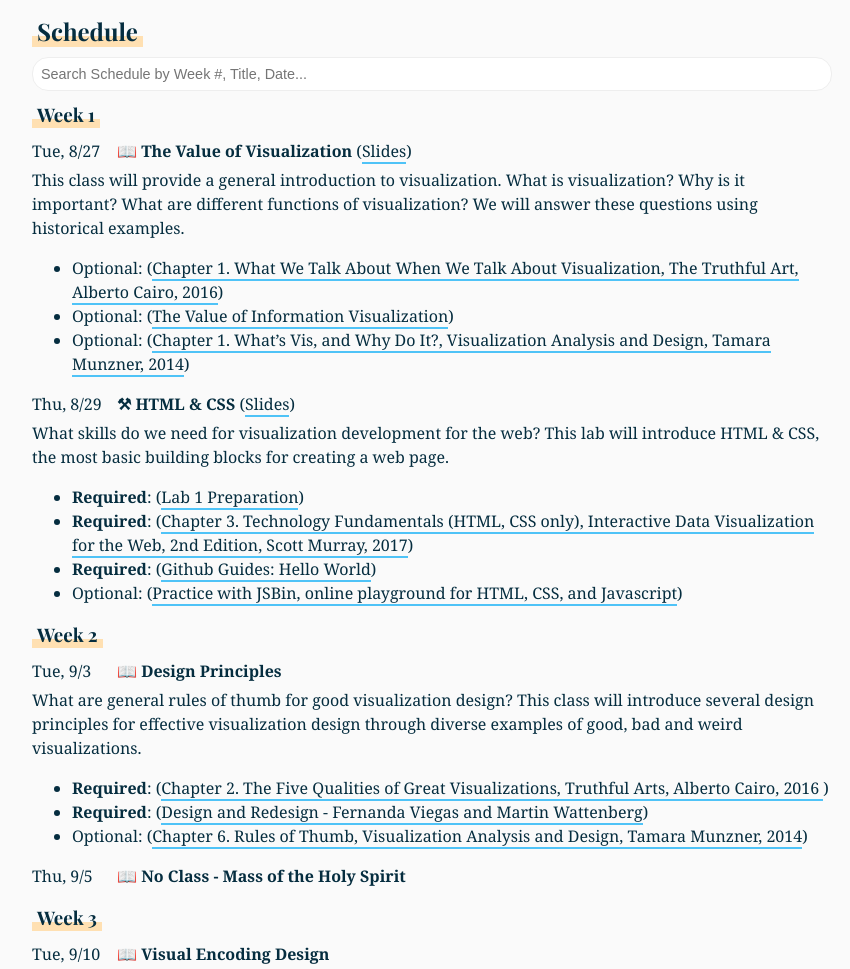
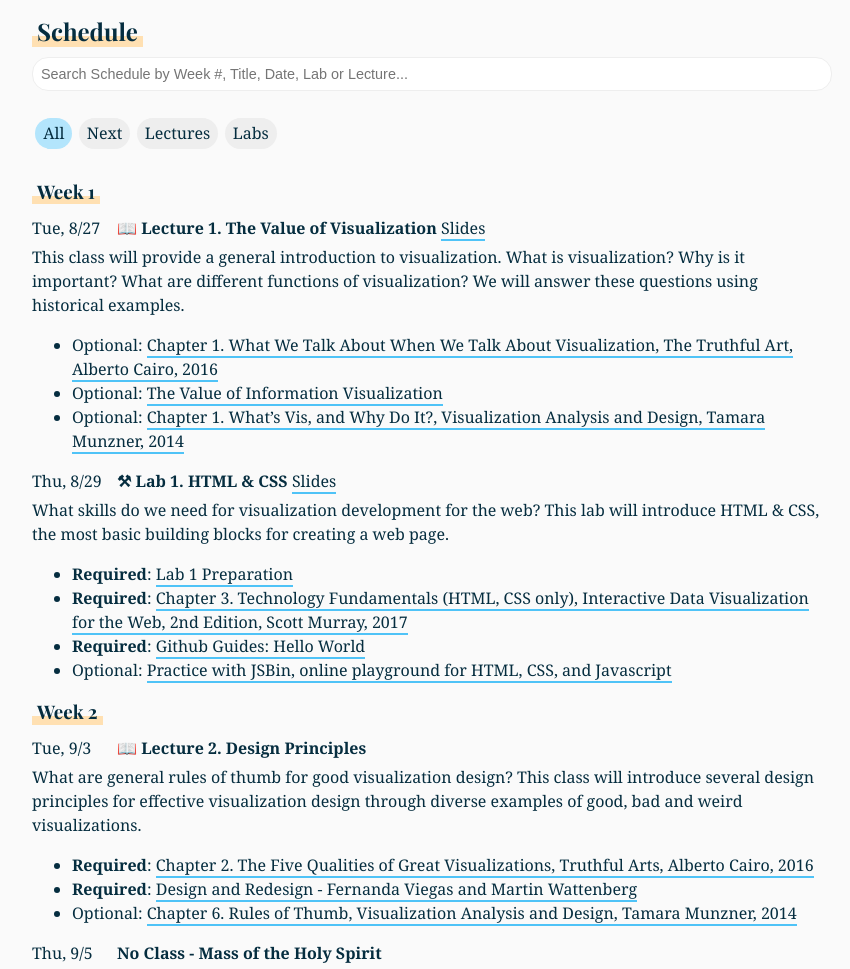
Before and after one commit to bcviscourse/bcviscourse.github.io, a plain HTML site: page index.html in a window 1280 px wide. Shown: the part 1605-2574 px from the top of the page, without its empty margins (208-1058 px from the left). Drawn offline with nearby package versions, Linux system fonts and the light colour scheme.

Commit message:
add preset filters

```diff
--- a/assets/scripts/index.js
+++ b/assets/scripts/index.js
@@ -4,27 +4,36 @@ document.querySelector('#copyright-year').innerHTML = (new Date()).getFullYear()
 
 let syllabus;
 fetch('assets/syllabus.json').then(resp=>resp.json()).then(course=>{
-    console.log('course', course);
     syllabus = course;
     syllabus.weeks = groupByWeek(syllabus);
     renderSchedule(syllabus.weeks);
 
 
 });
+let formatDate = (d)=>`${revDayMap[d.getDay()]}, ${d.getMonth()+1}/${d.getDate()}`
 function groupByWeek(syllabus){
     let days = syllabus.info.days.split('/');
 
     let delta = dayMap[days[1]] - dayMap[days[0]];
     let startDay = new Date(Date.parse(syllabus.info.start_date));
-    let toggle = true;
+    let lecture = 1;
+    let lab = 1;
     let groupped = syllabus.schedule.map((classDay,i)=>{
 
         let move = i%2? (7*(i-1)/2+delta):7*i/2;
         let curDay = new Date(startDay.valueOf());
-        // console.log('start date', curDay, move);
         curDay.setDate(startDay.getDate() + move);
         classDay.week = `Week ${parseInt(i/2+1)}`;
-        classDay.date = `${revDayMap[curDay.getDay()]}, ${curDay.getMonth()+1}/${curDay.getDate()}`;
+        classDay.date = curDay;
+
+        if (classDay.type==="lab"){
+            classDay.index = lab;
+            lab+=1;
+        }else if (classDay.type==="lecture"){
+            classDay.index = lecture
+            lecture+=1;
+        }
+
         return classDay;
     }).reduce((acc,d,i)=>{
         if (acc[d.week]){
@@ -54,7 +63,6 @@ function renderSchedule(weeks){
         });
         // let move = i%2? (7*(i-1)/2+delta):7*i/2;
         // let curDay = new Date(startDay.valueOf());
-        // // console.log('start date', curDay, move);
         // curDay.setDate(startDay.getDate() + move);
         // let child = renderDaySchedule(classDay, curDay);
         // container.appendChild(child);
@@ -68,9 +76,9 @@ function renderDaySchedule(d){
     div.classList.add('class');
     div.innerHTML =  `
         <div class="header" id="${d.title}">
-            <span class="date">${d.date}</span>
-            <strong>${d.is_lab? '⚒':'📖'} ${d.title}</strong>
-            &nbsp;<span>${d.slides?`(<a href="${d.slides}" target="_blank">Slides</a>)`:''}</span>
+            <span class="date">${formatDate(d.date)}</span>
+            <strong>${d.type==="lab"? '⚒ Lab':(d.type==="lecture"?'📖 Lecture':'')} ${d.index?d.index+'.':''} ${d.title}</strong>
+            &nbsp;<span>${d.slides?`<a href="${d.slides}" target="_blank">Slides</a>`:''}</span>
         </div>
         <div class="content">
             <p class="desc">${d.desc}</p>
@@ -86,7 +94,7 @@ function renderReadings(d){
     return `<ul> ${d.reduce((output, reading, i)=>{
         output+=`<li>
             ${(reading.required?'<strong>Required</strong>':'Optional')}:
-            (<a class='reading-title' target='_blank' href='${reading.link}'>${reading.title}</a>)
+            <a class='reading-title' target='_blank' href='${reading.link}'>${reading.title}</a>
 
         </li>`
         return output;
@@ -97,7 +105,6 @@ let newsSearch = document.querySelector('.search input[name="schedule"');
 
 newsSearch.addEventListener('input', function(event){
     // renderNews(allNews.filter(''))
-    // console.log('value', this.value);
     if (this.value!=''){
         let filtered = [];
         syllabus.weeks.forEach((week,i)=>{
@@ -106,7 +113,8 @@ newsSearch.addEventListener('input', function(event){
             }else{// filter individual schedule
                 let copy = {...week};
                 copy.schedule = copy.schedule.filter(d=>{
-                    return (d.date + ' ' + d.title).toLowerCase().includes(this.value.toLowerCase());
+                    let type = `${d.type==="lab"? 'Lab':(d.type==="lecture"?'Lecture':'')} ${d.index?d.index+'. ':''}`
+                    return (formatDate(d.date) + ' ' + type + d.title).toLowerCase().includes(this.value.toLowerCase());
                 })
                 filtered.push(copy);
             }
@@ -116,3 +124,46 @@ newsSearch.addEventListener('input', function(event){
         renderSchedule(syllabus.weeks);
     }
 });
+
+let conds = document.querySelectorAll('.filter .chip');
+
+conds.forEach(cond=>cond.addEventListener('click', function(event){
+    if (this.classList.contains('selected')==false){
+        let selected = document.querySelector('.chip.selected');
+        selected.classList.remove('selected');
+        this.classList.add('selected');
+        let dataCond = this.dataset.cond;
+        let filtered = [];
+        switch (dataCond){
+            case 'all-schedule':
+                filtered= syllabus.weeks;
+                break;
+            case 'next-schedule':
+                let now = new Date();
+                syllabus.weeks.find((week,i)=>{
+                    let copy = {...week};
+                    copy.schedule = copy.schedule.filter(d=>d.date>now);
+                    filtered.push(copy);
+                    return copy.schedule.length>0? true:false;
+                })
+                break;
+            case 'lecture-schedule':
+                syllabus.weeks.forEach((week,i)=>{
+                    let copy = {...week};
+                    copy.schedule = copy.schedule.filter(d=>d.type==='lecture');
+                    filtered.push(copy);
+                })
+                break;
+            case 'lab-schedule':
+                syllabus.weeks.forEach((week,i)=>{
+                    let copy = {...week};
+                    copy.schedule = copy.schedule.filter(d=>d.type==='lab');
+                    filtered.push(copy);
+                })
+                break;
+
+        }
+        renderSchedule(filtered);
+
+    }
+}));
--- a/assets/styles/index.css
+++ b/assets/styles/index.css
@@ -203,3 +203,22 @@ body{
     border: 1px solid #eeeeee;
     outline: none;
 }
+
+.filter{
+  padding:1rem 0;
+  display: flex;
+  flex-wrap: wrap;
+}
+.chip{
+  border-radius: 1rem;
+  background: #eeeeee;
+
+  padding: .2rem 0.5rem;
+  margin: .2rem;
+  cursor: pointer;
+  transition: all 0.2s;
+}
+.chip.selected{
+  background: #B3E5FC;
+  /* color:#fafafa; */
+}
--- a/assets/syllabus.json
+++ b/assets/syllabus.json
@@ -10,6 +10,7 @@
             "title": "The Value of Visualization",
             "desc":"This class will provide a general introduction to visualization. What is visualization? Why is it important? What are different functions of visualization? We will answer these questions using historical examples.",
             "slides":"assets/slides/1. Value of Visualization.pdf",
+            "type":"lecture",
             "readings":[
                 {
                     "title":"Chapter 1. What We Talk About When We Talk About Visualization, The Truthful Art, Alberto Cairo, 2016",
@@ -31,7 +32,7 @@
         {
             "title": "HTML & CSS",
             "desc":"What skills do we need for visualization development for the web? This lab will introduce HTML & CSS, the most basic building blocks for creating a web page.",
-            "is_lab":true,
+            "type":"lab",
             "slides":"assets/slides/1. HTML & CSS.pdf",
             "readings":[
                 {
@@ -59,6 +60,7 @@
         {
             "title": "Design Principles",
             "desc":"What are general rules of thumb for good visualization design? This class will introduce several design principles for effective visualization design through diverse examples of good, bad and weird visualizations.",
+            "type":"lecture",
             "readings":[
                 {
                     "title":"Chapter 2. The Five Qualities of Great Visualizations, Truthful Arts, Alberto Cairo, 2016 ",
@@ -79,6 +81,7 @@
         },
         {
             "title": "No Class - Mass of the Holy Spirit",
+            "type": "noclass",
             "desc":"",
             "readings":[
             ]
@@ -86,6 +89,7 @@
         {
             "title": "Visual Encoding Design",
             "desc":"What are building blocks of a visualization? This lecture introduces visual marks and perceptual channels and provides a systematic way to encode an effective visualization and decode existing visualizations in the wild.",
+            "type":"lecture",
             "readings":[
                 {
                     "title":"5. Basic Principles of Visualization, The Truthful Art, Alberto Cairo, 2016",
@@ -116,7 +120,7 @@
         {
             "title": "Introduction to Javascript",
             "desc":"How to make a web page dynamic and interactive? In this lab, students will learn basics of the Javascript language (e.g., loops and functions) and how to create an interactive bar chart.",
-            "is_lab":true,
+            "type":"lab",
             "readings":[
                 {
                     "title":"Chapter 3. Technology Fundamentals (Javascript only), Interactive Data Visualization for the Web, 2nd Edition, Scott Murray, 2017",
@@ -134,6 +138,7 @@
         {
             "title": "Exploratory Data Analysis",
             "desc":"What do we first do when we have data? We explore the data to gain insights about the data. This lecture provides the role of visualizations for exploratory analysis beyond formal statistical modelling and testing.",
+            "type":"lecture",
             "readings":[
                 {
                     "title":"Watch 1. Tableau Public Overview (7:10)",
@@ -160,7 +165,7 @@
         {
             "title": "Introduction to SVG & D3",
             "desc":"Building a visualization requires technology beyond simple HTML, CSS, and Javascript. This lab will give an introduction to how to generate vector-based graphics and bind data to the graphics using D3.js.",
-            "is_lab":true,
+            "type":"lab",
             "readings":[
                 {
                     "title":"Chapter 3. Technology Fundamentals (SVG only), Interactive Data Visualization for the Web, 2nd Edition, Scott Murray, 2017",
@@ -184,6 +189,7 @@
             "title": "Storytelling with Data",
             "desc":"Visualization is not just for analyzing data but for communication of it. What are strategies for telling compelling stories with data? This lecture will take a look at different types of data stories and basic design guidelines.",
             "slides":"/",
+            "type":"lecture",
             "readings":[
                 {
                     "title":"Chapter 8. Pulling it all together, Storytelling with Data, Cole Nussbaumer Knaflic, 2015",
@@ -210,7 +216,7 @@
         {
             "title": "D3 Scales and Axes",
             "desc":"How do we map data to pixels? Students will learn about scale functions to handle the mapping of different types of data, as well as axes to generate visual guides for reading the scales.",
-            "is_lab":true,
+            "type":"lab",
             "readings":[
                 {
                     "title":"Chapter 7. Scales, Interactive Data Visualization for the Web, 2nd Edition, Scott Murray, 2017",
@@ -228,6 +234,7 @@
         {
             "title": "Task Analysis and Evaluation",
             "desc":"Effective visualization depends on specific tasks to be performed on. In this lecture, we will look at a formal methodology to translate high-level goals into low-level tasks, as well as different evaluation methods.",
+            "type":"lecture",
             "readings":[
                 {
                     "title":"TBD",
@@ -239,7 +246,7 @@
         {
             "title": "D3 Update Pattern",
             "desc":"What do we do when new data comes in? This lab will tackle the general update pattern for populating new data to an existing visualization, which is at the heart of the D3 library design.",
-            "is_lab":true,
+            "type":"lab",
             "readings":[
                 {
                     "title":"Chapter 9. Updates, Transitions, and Motion, Interactive Data Visualization for the Web, 2nd Edition, Scott Murray, 2017",
@@ -263,6 +270,7 @@
         {
             "title": "Interaction",
             "desc":"How can we explore complex and multi-faceted data in a limited screen space? In this lecture, we will discuss different interaction techniques that allow us to dynamically filter data and coordinate multiple views.",
+            "type":"lecture",
             "readings":[
                 {
                     "title":"TBD",
@@ -274,7 +282,7 @@
         {
             "title": "D3 Layouts",
             "desc":"Advanced visualizations beyond simple statistical charts often require complex layouts. In this lab, students will learn to use space more effectively by experimenting with commonly used layouts.",
-            "is_lab":true,
+            "type":"lab",
             "readings":[
                 {
                     "title":"Chapter 13.Layouts, Interactive Data Visualization for the Web, 2nd Edition, Scott Murray, 2017",
@@ -291,6 +299,7 @@
 
         {
             "title": "No Class - Fall Break",
+            "type": "noclass",
             "desc":"",
             "readings":[
             ]
@@ -298,7 +307,7 @@
         {
             "title": "D3 Brushing and Linking",
             "desc":"The fundamental guiding principle for interactive visualization is \"Overview first, zoom and filter, then details-on-demand\". In this lab, we will implement the principle using a focus + context technique.",
-            "is_lab":true,
+            "type":"lab",
             "readings":[
                 {
                     "title":"Chapter 10.Interactivity, Interactive Data Visualization for the Web, 2nd Edition, Scott Murray, 2017",
@@ -315,6 +324,7 @@
 
         {
             "title": "No Class - IEEE VIS Conference Travel",
+            "type": "noclass",
             "desc":"TBD: there might be a guest lecture or visit to exhibitions in nearby libraries.",
             "readings":[
             ]
@@ -322,7 +332,7 @@
         {
             "title": "D3 Custom Visualizations",
             "desc":"Standard visualizations may not be able to handle the complexity of your data. This lab provides an opportunity to learn how to go out of the box and invent novel visual encodings.",
-            "is_lab":true,
+            "type":"lab",
             "readings":[
                 {
                     "title":"Creating a Unique Visualization",
@@ -340,6 +350,7 @@
         {
             "title": "Perception & Cognition",
             "desc":"Well-designed visualizations leverage human visual perception to amplify our limited cognitive abilities. We will cover a set of perception theories on colors, size estimation, preattentive processing, gestalt principles, and more. ",
+            "type":"lecture",
             "readings":[
                 {
                     "title":"Perception in Visualization, Christopher G. Healey, 2012",
@@ -368,7 +379,7 @@
         {
             "title": "D3 Multiple View Compositions",
             "desc":"To support complex tasks or to see multiple perspectives on data, we need more than one visualization. In this lab, students will learn how to coordinate multiple visualizations.",
-            "is_lab":true,
+            "type":"lab",
             "readings":[
                 {
                     "title":"Towards Reusable Charts",
@@ -381,6 +392,7 @@
         {
             "title": "Networks and Maps",
             "desc":"Statistical graphics can cover tabular data but not network and geographic data. In this lecture, students will learn about specialized visualizations for graph structures and geographic maps.",
+            "type":"lecture",
             "readings":[
                 {
                     "title":"What to consider when creating choropleth maps, Lisa Charlotte Rost, 2018",
@@ -399,7 +411,7 @@
         {
             "title": "Introduction to Vega-Lite",
             "desc":"While D3 is the Swiss army knife for custom visualizations, it is often overkill for most visualizations. This lab introduces Vega-lite that provides a higher-level grammar for rapidly generating standard visualizations.",
-            "is_lab":true,
+            "type":"lab",
             "readings":[
                 {
                     "title":"TBD",
@@ -412,6 +424,7 @@
         {
             "title": "Multi-Dimensional Data",
             "desc":"Data is getting more complex and multi-structured (e.g., multivariate dynamic networks), or even unstructured (e.g., text). In this lecture, we will take a look at more complex visualizations for tables, networks, maps, and combinations of all.",
+            "type":"lecture",
             "readings":[
                 {
                     "title":"A Tour through the Visualization Zoo",
@@ -429,7 +442,7 @@
         {
             "title": "Advanced Vega-lite",
             "desc":"While not as flexible as D3, Vega-lite provides several ways to create beyond simple statistical charts including cartograms and parallel coordinate plots. This lab will cover how to construct multi-view interactive displays in Vega-lite.",
-            "is_lab":true,
+            "type":"lab",
             "readings":[
                 {
                     "title":"TBD",
@@ -441,10 +454,11 @@
 
         {
             "title": "Design Feedback Session 1",
+            "type":"presentation",
             "desc":"Feedback is critical in the visualization design process. Student teams will present working-in-progress prototypes or sketches, and receive constructive feedback from peers.",
             "readings":[
                 {
-                    "title":"The 10 Bad Habits that Hurt Critique.pdf",
+                    "title":"The 10 Bad Habits that Hurt Critique",
                     "link":"assets/readings/The 10 Bad Habits that Hurt Critique.pdf",
                     "required": true
                 }
@@ -452,6 +466,7 @@
         },
         {
             "title": "Design Feedback Session 2",
+            "type":"presentation",
             "desc":"Feedback is critical in the visualization design process. Student teams will present working-in-progress prototypes or sketches, and receive constructive feedback from peers.",
             "readings":[
             ]
@@ -459,6 +474,7 @@
         {
             "title": "Uncertainty and Interpretability",
             "desc":"Statistical models are everywhere nowadays. These models are not deterministic and generate estimates with uncertainty. This lecture will introduce visualizations to provide more credible interpretations of the models.",
+            "type":"lecture",
             "readings":[
                 {
                     "title":"The Visual Uncertainty Experience, OpenVis 2016, Jessica Hullman",
@@ -474,16 +490,19 @@
         },
         {
             "title": "No Class - Thanksgiving Day",
+            "type": "noclass",
             "desc":"",
             "readings":[
             ]
         },{
             "title": "Research in Visualization",
+            "type":"lecture",
             "desc":"Anyone can do research in visualization. The final project in this class is an example of visualization research. In this lecture, we will see what types of research exist in the field.",
             "readings":[
             ]
         },{
             "title": "Final Project Presentation",
+            "type":"presentation",
             "desc":"Student teams will showcase their final prototypes to the class. Presenting an idea clearly and professionally is important and will be part of the final project evaluation.",
             "readings":[
             ]
--- a/index.html
+++ b/index.html
@@ -85,7 +85,13 @@
             <section>
                 <h2 class="title">Schedule</h2>
                 <div class="search">
-                    <input type="text" name='schedule' placeholder="Search Schedule by Week #, Title, Date...">
+                    <input type="text" name='schedule' placeholder="Search Schedule by Week #, Title, Date, Lab or Lecture...">
+                </div>
+                <div class="filter">
+                        <div class="chip selected"  data-cond="all-schedule">All</div>
+                    <div class="chip" data-cond="next-schedule">Next</div>
+                    <div class="chip " data-cond="lecture-schedule">Lectures</div>
+                    <div class="chip" data-cond="lab-schedule">Labs</div>
                 </div>
                 <div class="schedule">
 
```
